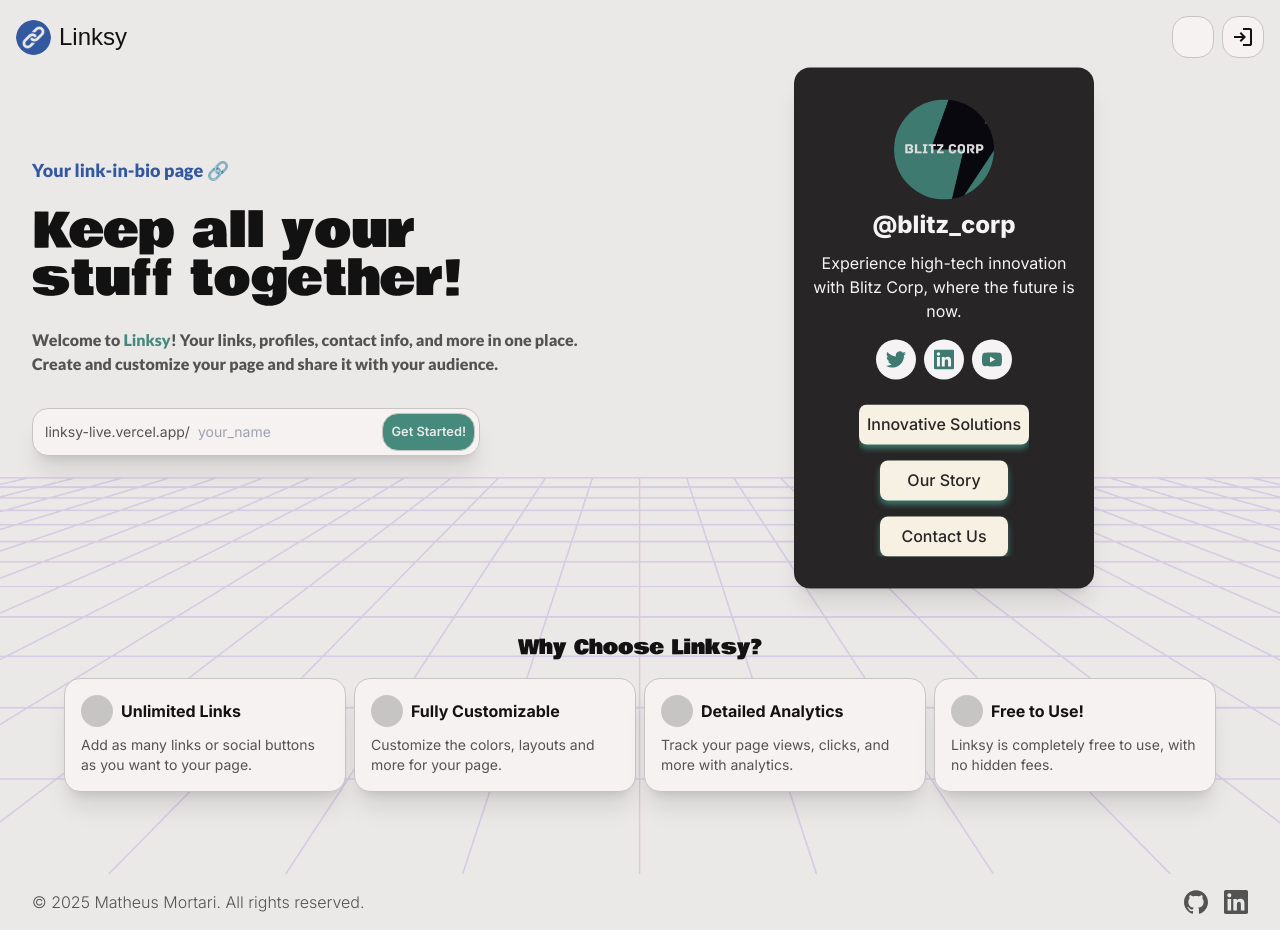
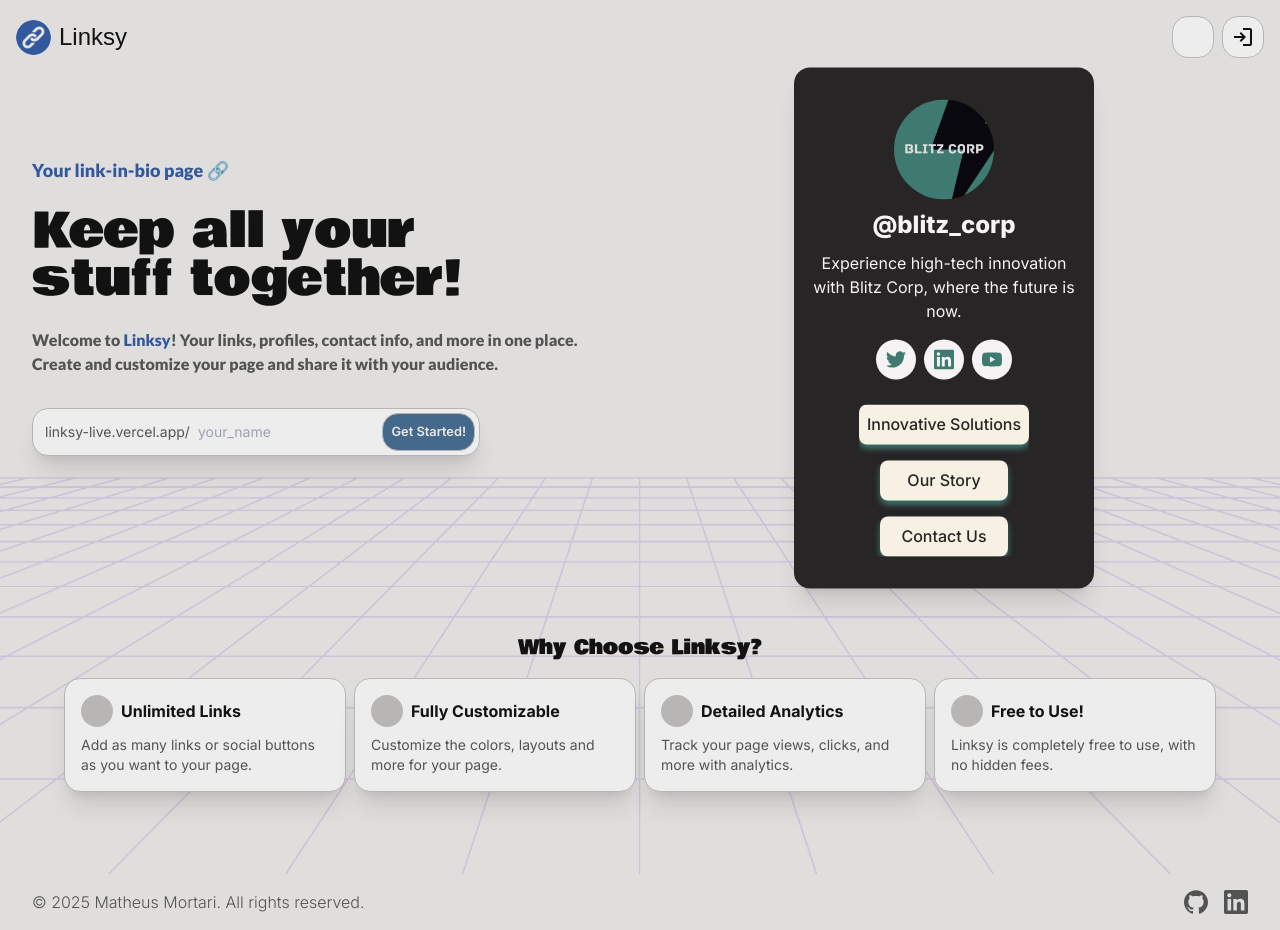
Before and after one commit to matimortari/linksy, a Next.js app: page / in a window 1280 px wide. Built offline with nearby package versions, Linux system fonts and the light colour scheme; no server answers; some icons are missing; a web font is replaced by a local one.

Commit message:
refactor(css): general CSS tweaks and improvements

```diff
--- a/src/app/(admin)/analytics/page.tsx
+++ b/src/app/(admin)/analytics/page.tsx
@@ -11,7 +11,7 @@ export default function Analytics() {
 		<div className="flex w-full flex-col gap-4 md:flex-row">
 			<div className="card md:w-full">
 				<header className="space-y-1">
-					<h1>Analytics</h1>
+					<h2>Analytics</h2>
 					<h5>View your profile analytics.</h5>
 				</header>
 
--- a/src/app/(admin)/preferences/page.tsx
+++ b/src/app/(admin)/preferences/page.tsx
@@ -26,7 +26,7 @@ export default function Preferences() {
 		<div className="flex w-full flex-col gap-4 md:flex-row">
 			<div className="card md:w-8/12">
 				<header className="space-y-1">
-					<h1>Preferences</h1>
+					<h2>Preferences</h2>
 					<h5>Manage your profile.</h5>
 				</header>
 
--- a/src/app/(admin)/profile/page.tsx
+++ b/src/app/(admin)/profile/page.tsx
@@ -17,7 +17,7 @@ export default function Profile() {
 				<header className="mb-4 space-y-1">
 					<h2>My Profile</h2>
 					<h5>
-						Welcome back, <span className="font-bold text-primary">{useUserStore((state) => state.slug)}</span>!
+						Welcome back, <span className="font-bold text-accent">{useUserStore((state) => state.slug)}</span>!
 					</h5>
 				</header>
 
--- a/src/app/(root)/page.tsx
+++ b/src/app/(root)/page.tsx
@@ -62,7 +62,7 @@ export default function Home() {
 								Keep all your stuff together!
 							</h1>
 							<p className={`${lato.className} max-w-xl text-muted-foreground`}>
-								Welcome to <span className="font-bold text-primary">Linksy</span>! Your links, profiles, contact info,
+								Welcome to <span className="font-bold text-accent">Linksy</span>! Your links, profiles, contact info,
 								and more in one place. Create and customize your page and share it with your audience.
 							</p>
 						</div>
--- a/src/components/Navbar.tsx
+++ b/src/components/Navbar.tsx
@@ -85,21 +85,21 @@ export default function Navbar() {
 
 					<div className="flex flex-col overflow-y-auto">
 						<nav className="w-full space-y-2">
-							<button onClick={handleThemeToggle} className="btn flex w-full justify-start gap-2">
+							<button onClick={handleThemeToggle} className="btn flex w-full justify-start gap-2 bg-card">
 								<Icon icon={theme === "light" ? "radix-icons:sun" : "radix-icons:moon"} className="icon size-6" />
 								<span>Toggle Theme</span>
 							</button>
 
 							{navLinks.map((item) => (
 								<div key={item.label}>
-									<Link href={item.href} className="btn flex w-full justify-start gap-2">
+									<Link href={item.href} className="btn flex w-full justify-start gap-2 bg-card">
 										<Icon icon={item.icon} className="icon size-6" />
 										{item.label}
 									</Link>
 								</div>
 							))}
 
-							<button onClick={handleSignOut} className="btn flex w-full justify-start gap-2">
+							<button onClick={handleSignOut} className="btn flex w-full justify-start gap-2 bg-card">
 								<Icon icon="material-symbols:logout" className="icon size-6" />
 								<p className="hidden md:block">Sign Out</p>
 							</button>
--- a/src/components/dialogs/AddButtonDialog.tsx
+++ b/src/components/dialogs/AddButtonDialog.tsx
@@ -40,17 +40,14 @@ export default function AddButtonDialog({ isOpen, onClose, onAddButton }) {
 		<Dialog isOpen={isOpen} onClose={onClose} title="Add New Social Button">
 			<form onSubmit={handleSubmit(onSubmit)} className="my-4 flex flex-col gap-4">
 				<div className="my-2 flex flex-col space-y-2">
-					<label htmlFor="platform" className="text-sm font-semibold text-muted-foreground">
-						Select Platform:
-					</label>
 					<div className="grid max-h-48 grid-cols-5 gap-1 overflow-y-auto md:max-h-full md:grid-cols-9 md:overflow-visible">
 						{Object.entries(SOCIAL_ICONS).map(([platform, icon]) => (
 							<div
 								key={platform}
 								onClick={() => setValue("platform", platform)}
 								className={`flex cursor-pointer flex-col items-center justify-center rounded-lg border p-2 ${
-									selectedPlatform === platform ? "bg-secondary" : "bg-transparent"
-								} hover:bg-secondary`}
+									selectedPlatform === platform ? "bg-muted" : "bg-transparent"
+								} hover:bg-muted`}
 							>
 								<Icon icon={icon} className="text-xl" />
 								<p className="mt-1 text-center text-xs">{platform.charAt(0).toUpperCase() + platform.slice(1)}</p>
@@ -71,7 +68,7 @@ export default function AddButtonDialog({ isOpen, onClose, onAddButton }) {
 						<button type="submit" className="btn bg-primary" disabled={isPending}>
 							{isPending ? "Adding..." : "Add Button"}
 						</button>
-						<button type="button" onClick={onClose} className="btn bg-secondary">
+						<button type="button" onClick={onClose} className="btn bg-danger">
 							Cancel
 						</button>
 					</div>
--- a/src/components/dialogs/AddLinkDialog.tsx
+++ b/src/components/dialogs/AddLinkDialog.tsx
@@ -52,7 +52,7 @@ export default function AddLinkDialog({ isOpen, onClose, onAddLink }) {
 					<button type="submit" className="btn bg-primary" disabled={isPending}>
 						{isPending ? "Adding..." : "Add Link"}
 					</button>
-					<button type="button" onClick={onClose} className="btn bg-secondary">
+					<button type="button" onClick={onClose} className="btn bg-danger">
 						Cancel
 					</button>
 				</div>
--- a/src/components/dialogs/QRCodeDialog.tsx
+++ b/src/components/dialogs/QRCodeDialog.tsx
@@ -24,7 +24,7 @@ export default function QRCodeDialog({ isOpen, slug, onClose }) {
 					<button className="btn bg-primary" onClick={() => handleDownloadQRCode(slug)}>
 						Download QR Code
 					</button>
-					<button className="btn bg-secondary" onClick={onClose}>
+					<button className="btn bg-danger" onClick={onClose}>
 						Close
 					</button>
 				</div>
--- a/src/components/dialogs/UpdateLinkDialog.tsx
+++ b/src/components/dialogs/UpdateLinkDialog.tsx
@@ -52,7 +52,7 @@ export default function UpdateLinkDialog({ isOpen, onClose, currentLink, onUpdat
 					<button type="submit" className="btn bg-primary" disabled={isPending}>
 						{isPending ? "Updating..." : "Update Link"}
 					</button>
-					<button type="button" onClick={onClose} className="btn bg-secondary">
+					<button type="button" onClick={onClose} className="btn bg-danger">
 						Cancel
 					</button>
 				</div>
--- a/src/components/lists/AnalyticsCharts.tsx
+++ b/src/components/lists/AnalyticsCharts.tsx
@@ -25,7 +25,7 @@ export default function AnalyticsCharts() {
 
 				<div className="card flex flex-col text-center">
 					<p className="whitespace-nowrap font-semibold text-muted-foreground">Conversion Rate</p>
-					<p className="text-2xl font-semibold text-primary">{conversionRate}%</p>
+					<p className="text-2xl font-semibold text-accent">{conversionRate}%</p>
 				</div>
 			</div>
 
--- a/src/styles/globals.css
+++ b/src/styles/globals.css
@@ -5,62 +5,62 @@
 /* Base layer for custom theme variables and global styles */
 @layer base {
 	:root {
-		--background: #ebe8e8;
+		--background: #e0dddd;
 		--foreground: #131212;
 
-		--card: #f7f2f2;
+		--card: #eeeded;
 		--card-foreground: #131212;
 
-		--popover: #f7f2f2;
+		--popover: #eeeded;
 		--popover-foreground: #131212;
 
-		--primary: #458a7c;
+		--primary: #45698a;
 		--primary-foreground: #ebe8e8;
 
-		--secondary: #6e92b1;
+		--secondary: #3c4557;
 		--secondary-foreground: #ebe8e8;
 
-		--accent: #32589f;
+		--accent: #31589c;
 		--accent-foreground: #ebe8e8;
 
-		--muted: #c7c4c4;
+		--muted: #b8b5b5;
 		--muted-foreground: #535353;
 
-		--danger: #b00020;
-		--success: #00b05e;
+		--danger: #972020;
+		--success: #20975b;
 
-		--border: #c7c4c4;
-		--input: #f7f2f2;
+		--border: #b8b5b5;
+		--input: #eeeded;
 		--ring: #131212;
 	}
 
 	.dark {
-		--background: #131212;
+		--background: #040308;
 		--foreground: #ebe8e8;
 
-		--card: #1b1b1b;
+		--card: #111016;
 		--card-foreground: #ebe8e8;
 
-		--popover: #1b1b1b;
+		--popover: #111016;
 		--popover-foreground: #ebe8e8;
 
-		--primary: #458a7c;
+		--primary: #222d42;
 		--primary-foreground: #ebe8e8;
 
-		--secondary: #285980;
+		--secondary: #42629e;
 		--secondary-foreground: #ebe8e8;
 
-		--accent: #6086cd;
+		--accent: #31589c;
 		--accent-foreground: #ebe8e8;
 
-		--muted: #535353;
+		--muted: #3b3b41;
 		--muted-foreground: #c7c4c4;
 
-		--danger: #9d2a26;
-		--success: #269d54;
+		--danger: #972020;
+		--success: #20975b;
 
-		--border: #535353;
-		--input: #1b1b1b;
+		--border: #3b3b41;
+		--input: #111016;
 		--ring: #ebe8e8;
 	}
 
```
